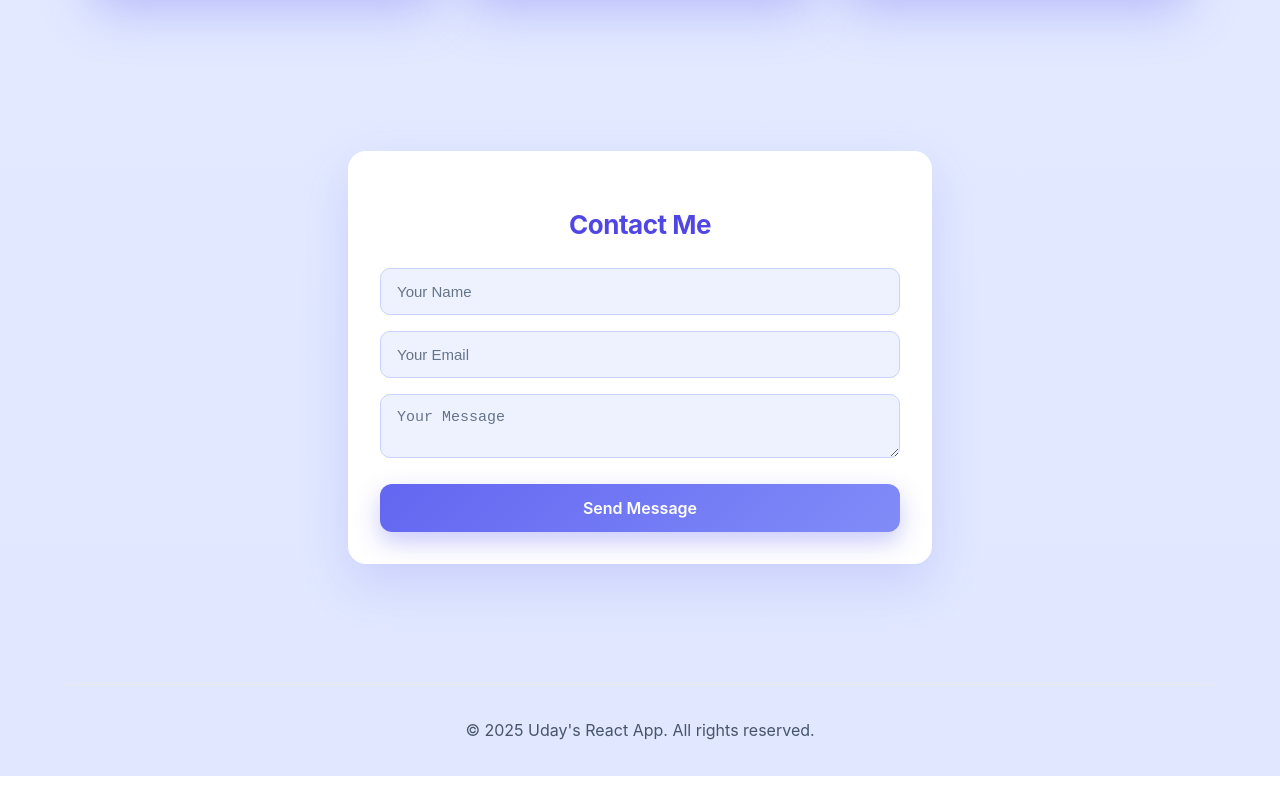
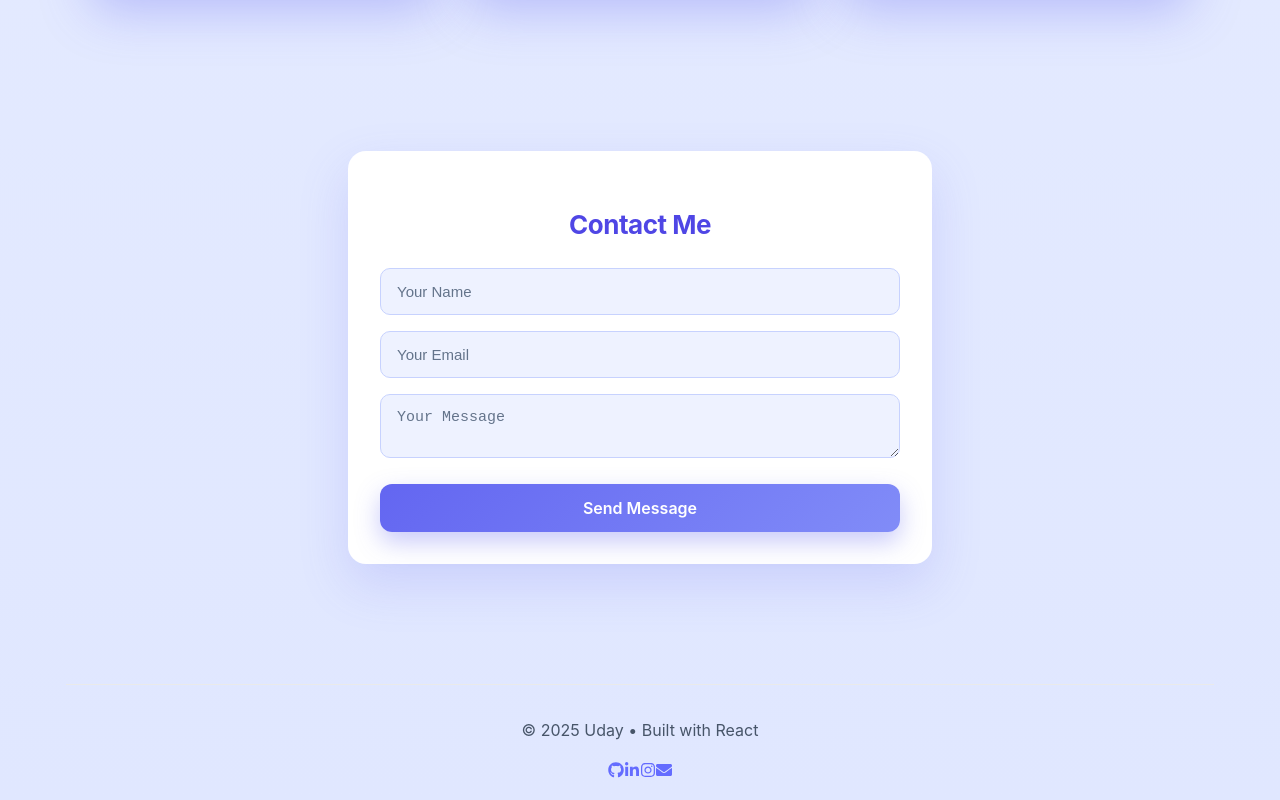
Before and after one commit to uday-12345678/Portfolio, a React (Vite) app: page / in a window 1280 px wide. Shown: the part 2907-3707 px from the top of the page. Before the commit the page ends 3683 px from the top, so only its background shows below. Built offline with nearby package versions, Linux system fonts and the light colour scheme.

Commit message:
Update footer.jsx

```diff
--- a/src/footer.jsx
+++ b/src/footer.jsx
@@ -1,7 +1,27 @@
+import { FaGithub, FaLinkedinIn, FaInstagram, FaEnvelope } from "react-icons/fa";
+
 export default function Footer() {
     return (
         <footer className="footer">
-            <p>© 2025 Uday's React App. All rights reserved.</p>
+            <p>© 2025 Uday • Built with React</p>
+
+            <div className="footer-icons">
+                <a href="https://github.com/uday-12345678" target="_blank" rel="noreferrer">
+                    <FaGithub />
+                </a>
+
+                <a href="https://www.linkedin.com/in/gemini-uday-a93b5a275/" target="_blank" rel="noreferrer">
+                    <FaLinkedinIn />
+                </a>
+
+                <a href="https://instagram.com/yourprofile" target="_blank" rel="noreferrer">
+                    <FaInstagram />
+                </a>
+
+                <a href="mailto:gemeniuday@gmail.com">
+                    <FaEnvelope />
+                </a>
+            </div>
         </footer>
     );
 }
```
